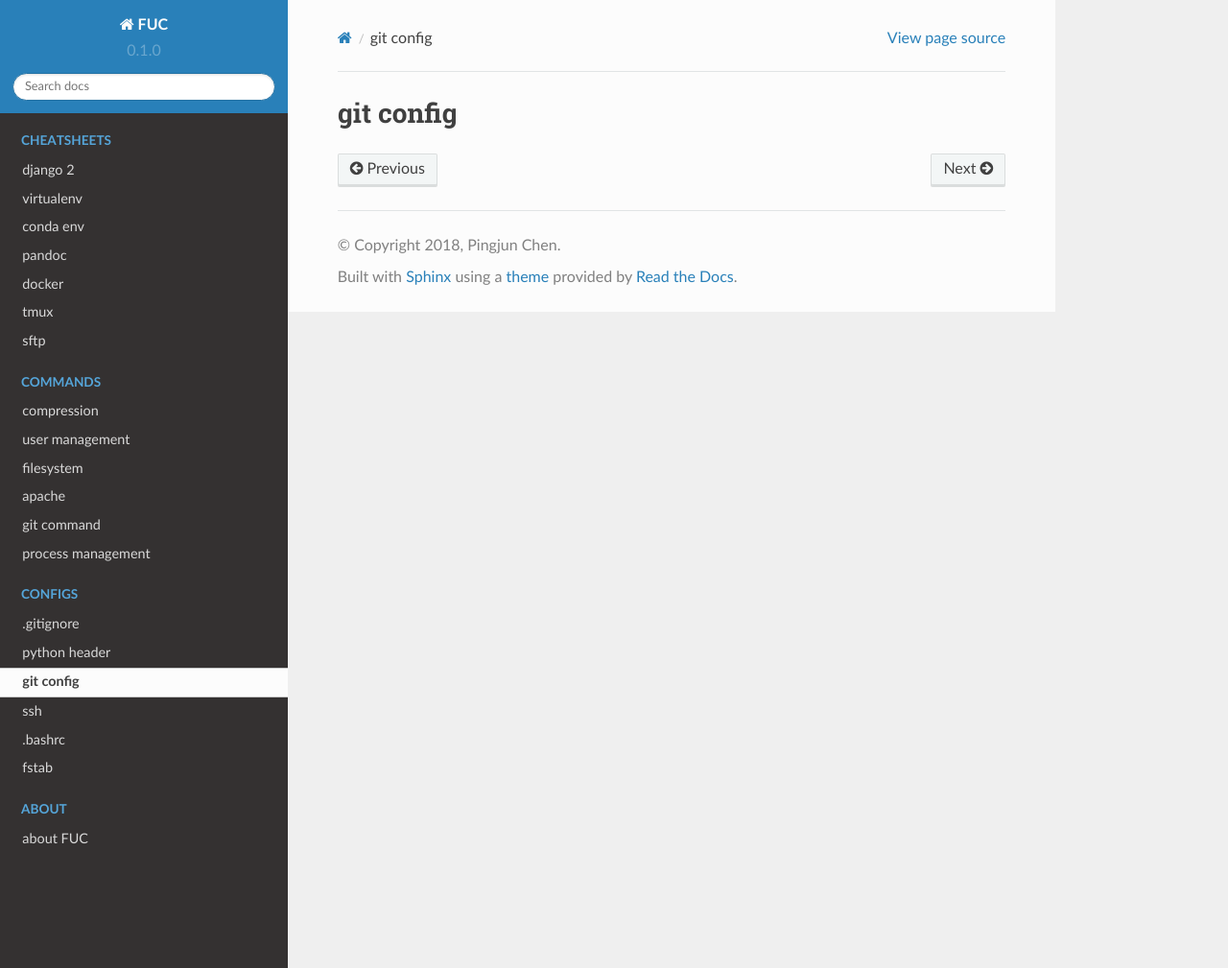
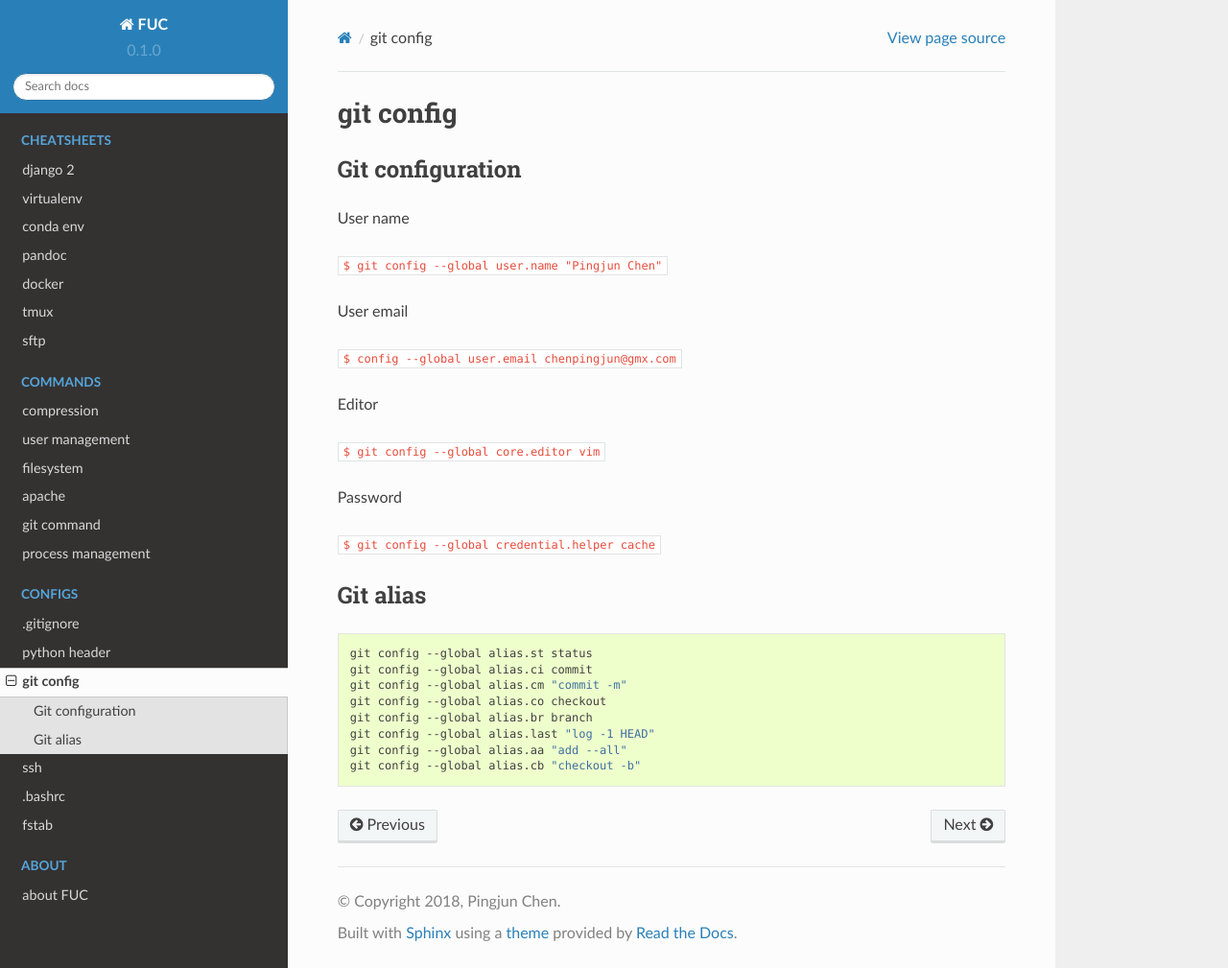
Before and after one commit to PingjunChen/FUC, a Sphinx documentation site: the page built from docs/gitcfg.rst, in a window 1280 px wide and 1009 px high. Shown: the whole window at 96% size. Built offline with Sphinx 7.4.7 and the Read the Docs theme 2.0.0, drawn with Linux system fonts in a browser that asks for light colours.

Commit message:
add git config

```diff
--- a/docs/gitcfg.rst
+++ b/docs/gitcfg.rst
@@ -1,2 +1,36 @@
 git config
 ========
+
+Git configuration
+--------
+
+User name
+
+:code:`$ git config --global user.name "Pingjun Chen"`
+
+User email
+
+:code:`$ config --global user.email chenpingjun@gmx.com`
+
+
+Editor
+
+:code:`$ git config --global core.editor vim`
+
+Password
+
+:code:`$ git config --global credential.helper cache`
+
+Git alias
+--------
+
+.. code-block:: bash
+
+    git config --global alias.st status
+    git config --global alias.ci commit
+    git config --global alias.cm "commit -m"
+    git config --global alias.co checkout
+    git config --global alias.br branch
+    git config --global alias.last "log -1 HEAD"
+    git config --global alias.aa "add --all"
+    git config --global alias.cb "checkout -b"
--- a/docs/python_header.rst
+++ b/docs/python_header.rst
@@ -1,9 +1,13 @@
 python header
 ========
+
+Example
+--------
 
 .. code-block:: python
 
   # -*- coding: utf-8 -*-
+
   __author__ = "Pingjun Chen"
   __email__  = "chenpingjun@gmx.com"
   __date__   = '2018/08/28'
```
